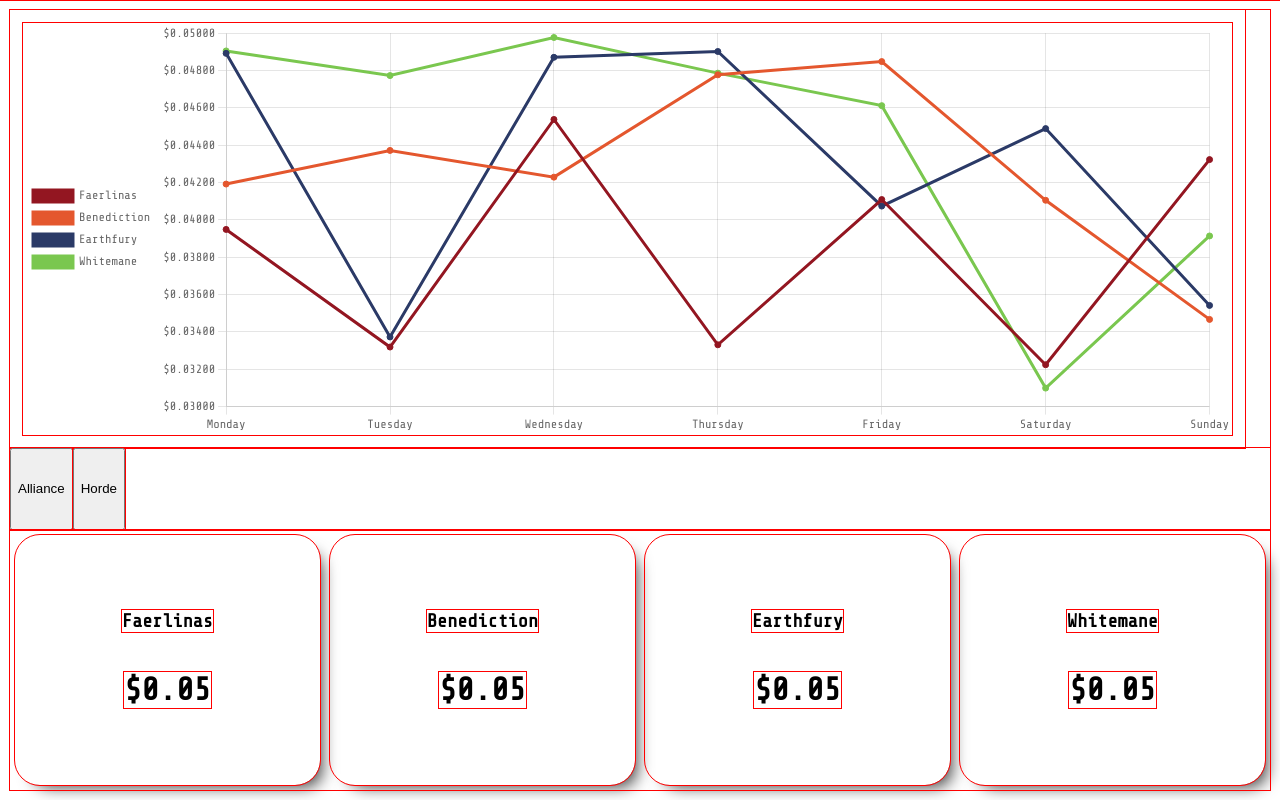
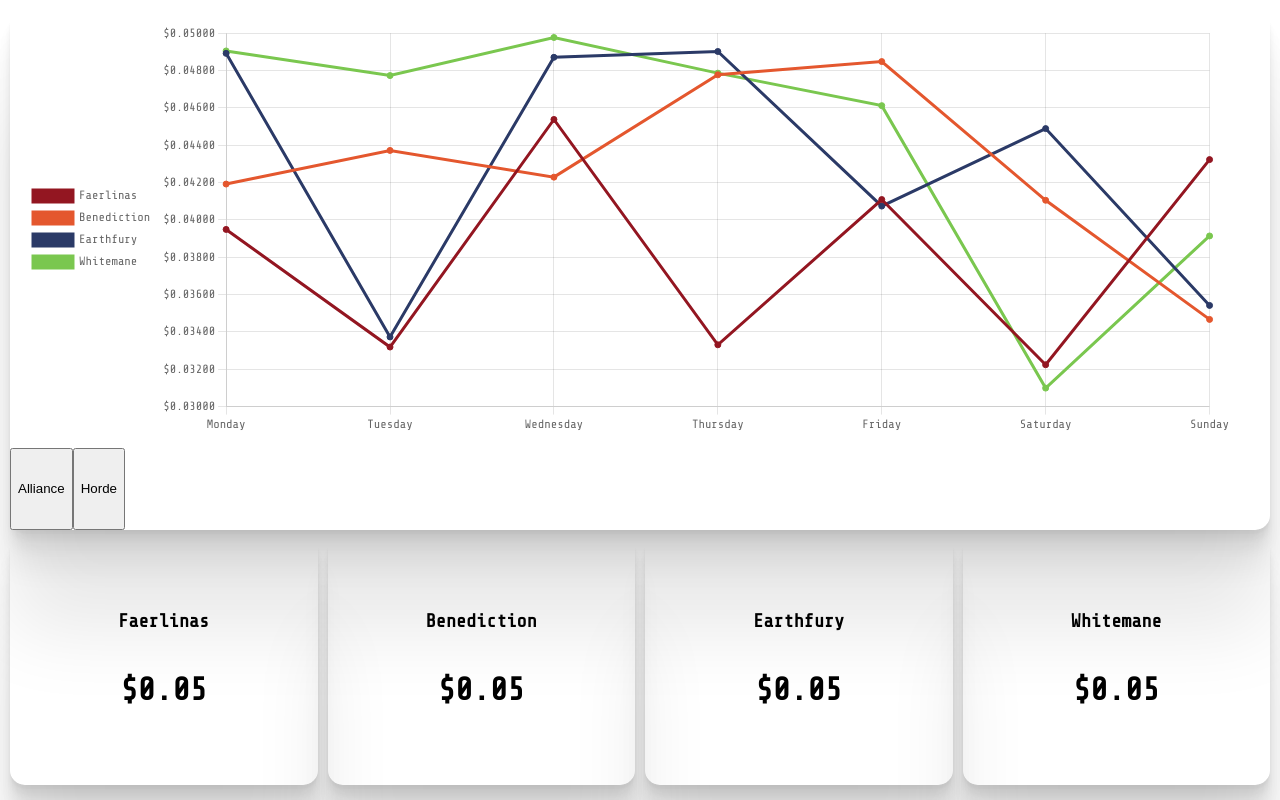
Before and after one commit to Roykovich/price-metrics, a React (Create React App) app in the folder src/client/: page / in a window 1280 px wide. Built offline with nearby package versions, Linux system fonts and the light colour scheme.

Commit message:
Add variables for dark and light theme

```diff
--- a/src/client/src/styles/App.css
+++ b/src/client/src/styles/App.css
@@ -10,13 +10,21 @@
   display: flex;
   flex-direction: column;
   font-family: "Share Tech Mono", "Roboto";
+  background-color: var(--elements-shadow);
+  color: var(--text-main);
 }
 
 .linechart {
+  /* outline: red 1px solid; */
   width: 100%;
   flex: 2;
   display: flex;
   flex-direction: column;
+  border-radius: 15px;
+  background-color: var(--elements-main);
+  box-shadow: 0 3.4px 2.7px rgba(0, 0, 0, 0.03),
+    0 8.7px 6.9px rgba(0, 0, 0, 0.042), 0 17.7px 14.2px rgba(0, 0, 0, 0.051),
+    0 36.5px 29.2px rgba(0, 0, 0, 0.063), 0 100px 80px rgba(0, 0, 0, 0.09);
 }
 
 .chart-container {
@@ -33,6 +41,7 @@
 }
 
 .stats {
+  /* outline: blue 1px solid; */
   flex: 1;
   display: flex;
   justify-content: flex-start;
@@ -49,8 +58,17 @@
   justify-content: center;
   align-items: center;
   margin: 5px;
-  border-radius: 25px;
-  -webkit-box-shadow: 10px 10px 16px -8px rgba(0, 0, 0, 0.75);
-  -moz-box-shadow: 10px 10px 16px -8px rgba(0, 0, 0, 0.75);
-  box-shadow: 10px 10px 16px -8px rgba(0, 0, 0, 0.75);
+  border-radius: 15px;
+  background-color: var(--elements-main);
+  box-shadow: 0 3.4px 2.7px rgba(0, 0, 0, 0.03),
+    0 8.7px 6.9px rgba(0, 0, 0, 0.042), 0 17.7px 14.2px rgba(0, 0, 0, 0.051),
+    0 36.5px 29.2px rgba(0, 0, 0, 0.063), 0 100px 80px rgba(0, 0, 0, 0.09);
 }
+
+.stat_one {
+  margin-left: 0px;
+}
+
+.stat_four {
+  margin-right: 0px;
+}
--- a/src/client/src/styles/index.css
+++ b/src/client/src/styles/index.css
@@ -1,11 +1,12 @@
-* {
+/* * {
   outline: 1px solid red;
-}
+} */
 
 body {
   margin: 0;
   -webkit-font-smoothing: antialiased;
   -moz-osx-font-smoothing: grayscale;
+  background-color: var(--elements-shadow);
 }
 
 code {
```
